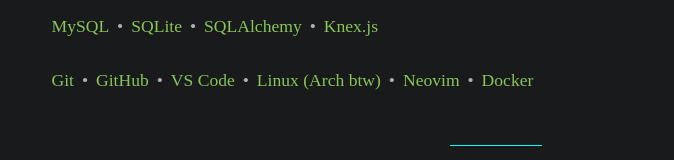
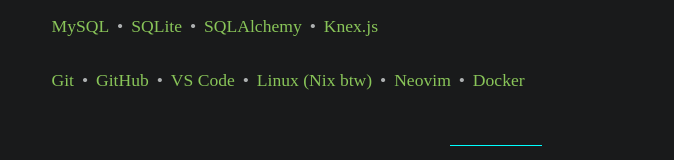
Before and after one commit to kashifulhaque/ifkash, a SvelteKit app: page / in a window 1280 px wide. Shown: the part 1608-1768 px from the top of the page, without its empty margins (144-818 px from the left). Built offline with nearby package versions, Linux system fonts and the light colour scheme; a web font is replaced by a local one.

Commit message:
Update resume

```diff
--- a/src/routes/+page.svelte
+++ b/src/routes/+page.svelte
@@ -311,7 +311,7 @@
           <a
             href="https://kernel.org/"
             target="_blank"
-            rel="noopener noreferrer">Linux (Arch btw)</a
+            rel="noopener noreferrer">Linux (Nix btw)</a
           >
           •
           <a href="https://neovim.io/" target="_blank" rel="noopener noreferrer"
```
Also changed, not shown: 2 other files (tests, documents, lock files or other folders).
